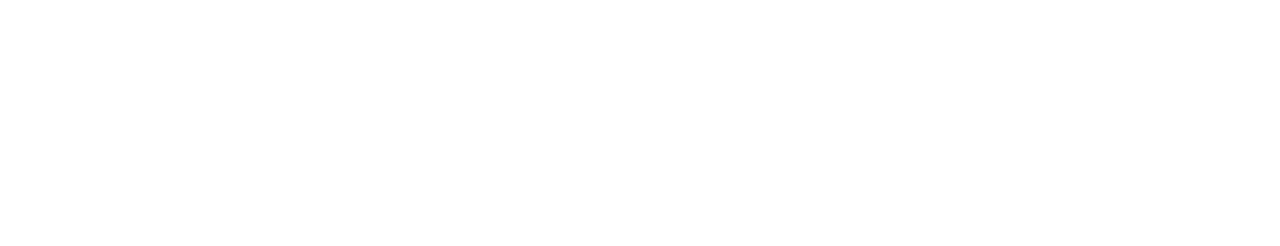
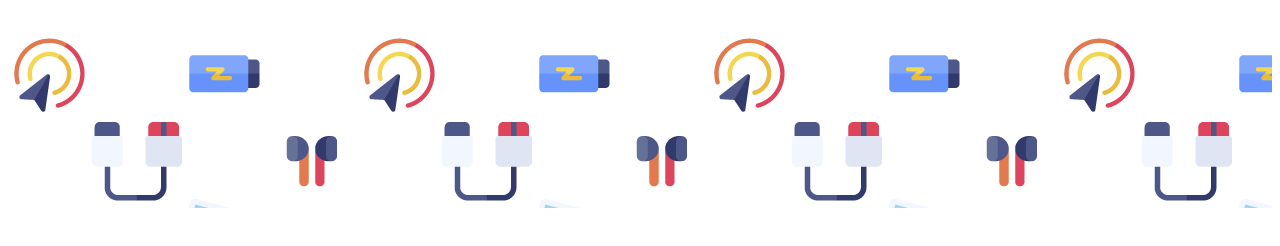
Before and after one commit to Domenico-Lo-Giudice/html-css-booleaner, a plain HTML site: page index.html in a window 1280 px wide. Drawn offline with Linux system fonts and the light colour scheme.

Commit message:
add contenier with backgroud image

```diff
--- a/css/style.css
+++ b/css/style.css
@@ -0,0 +1,4 @@
+.container {
+    height: 200px;
+    background-image: url(../img/pattern.png);
+}
--- a/index.html
+++ b/index.html
@@ -8,7 +8,11 @@
 
     <link rel="stylesheet" href="./css/style.css">
 </head>
+
 <body>
+    <div class="container">
+
+    </div>
 
 </body>
 </html>
```
